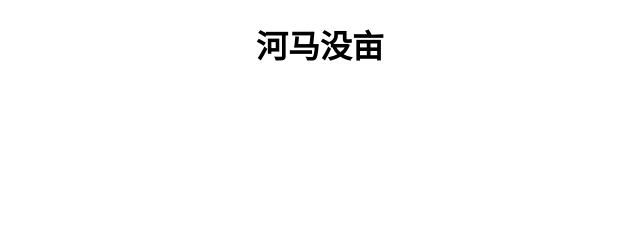
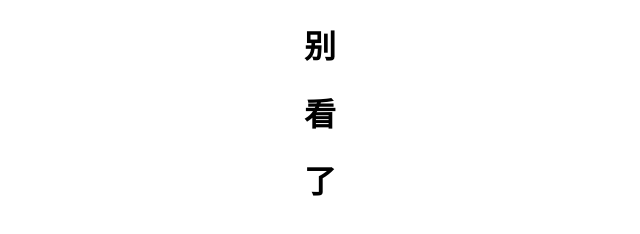
Before and after one commit to jx8a/2, a plain HTML site: page index.html in a window 1280 px wide. Shown: the whole page, without its empty margins (320-960 px from the left). Drawn offline with Linux system fonts and the light colour scheme.

Commit message:
更新 index.html

```diff
--- a/index.html
+++ b/index.html
@@ -13,9 +13,9 @@ h1{
 </style>
 </head>
 <body>
-<h1>河马没亩</h1>
-<h1></h1>
-<h1></h1>
+<h1>别</h1>
+<h1>看</h1>
+<h1>了</h1>
 <h1></h1>
 <h1></h1>
 <h1></h1>
```
